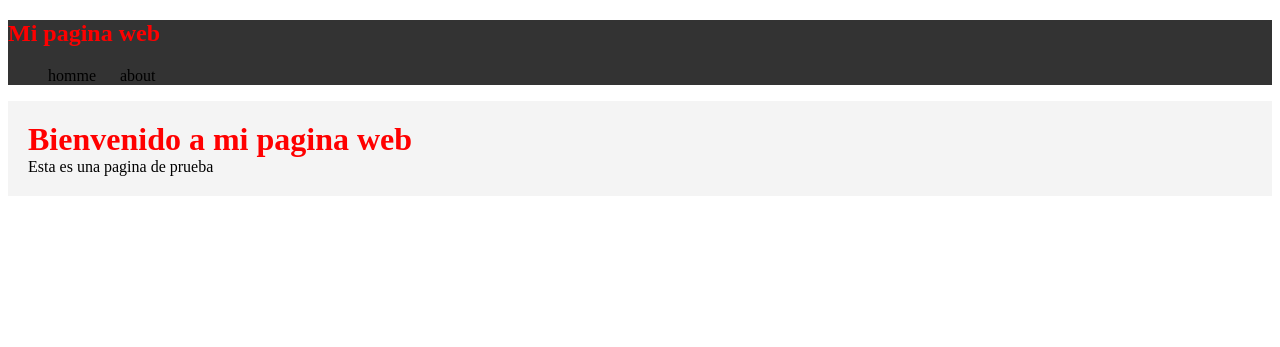
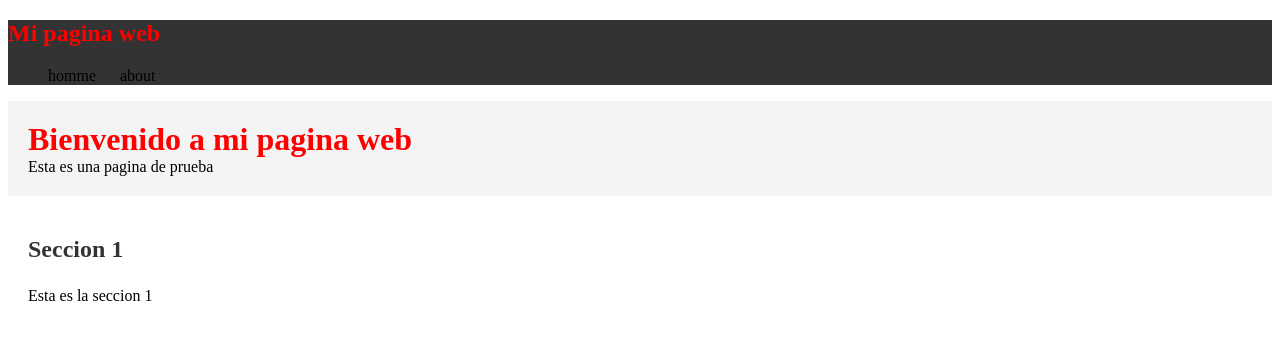
Before and after one commit to Carlos8965/my-fisrt-website-fsj29, a plain HTML site: page index.html in a window 1280 px wide. Drawn offline with Linux system fonts and the light colour scheme.

Commit message:
Agregue una neva seccion a mi pagina web

```diff
--- a/css/main.css
+++ b/css/main.css
@@ -28,3 +28,15 @@
 header p{
     margin: 0;
 }
+
+section{
+    padding: 20px;
+}
+
+section h2{
+    color: #333;
+}
+
+section p{
+    line-height: 1.6;
+}
--- a/index.html
+++ b/index.html
@@ -18,5 +18,10 @@
         <h1>Bienvenido a mi pagina web</h1>
         <p>Esta es una pagina de prueba</p>
     </header>
+
+    <section>
+        <h2>Seccion 1</h2>
+        <p>Esta es la seccion 1</p>
+    </section>
 </body>
 </html>
```
